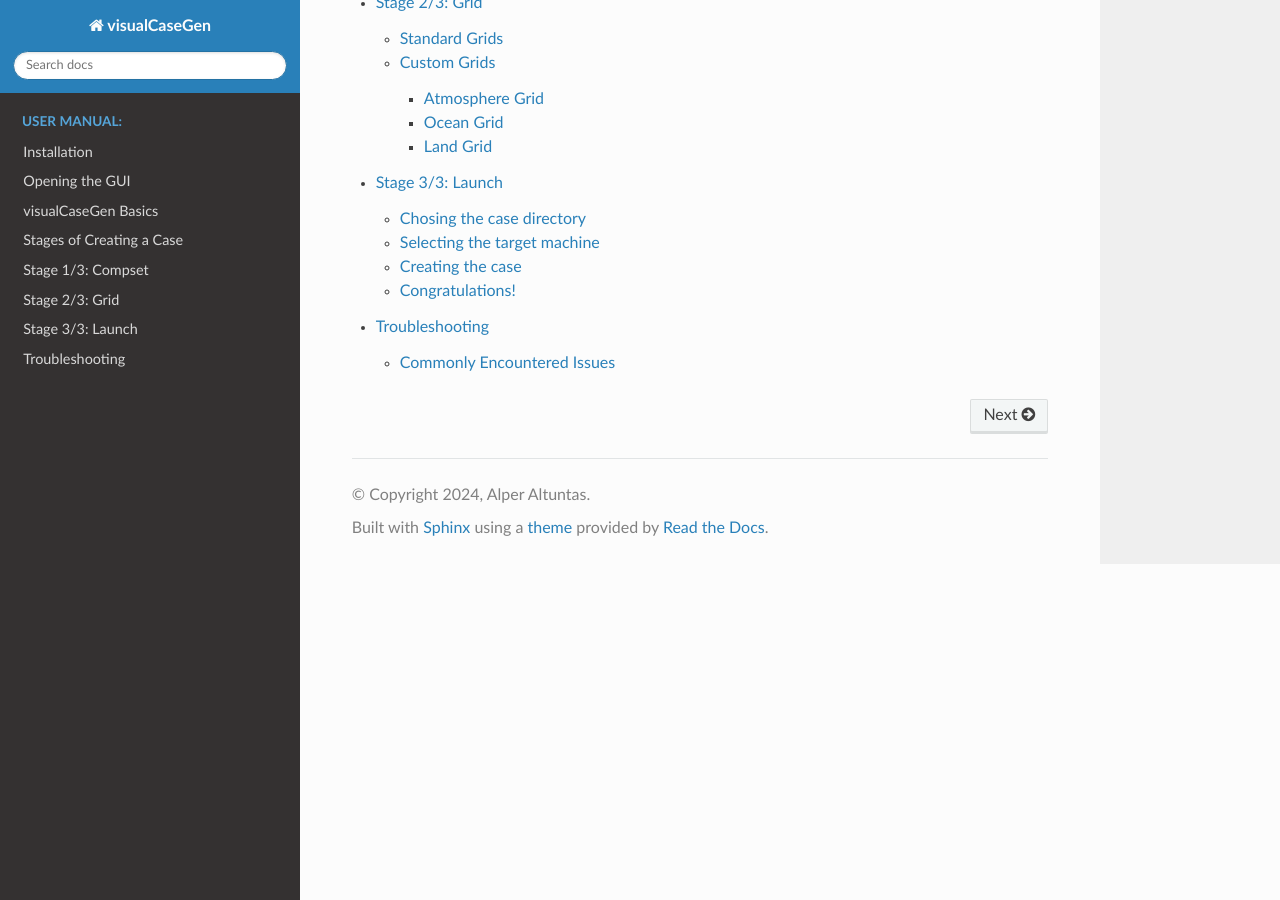
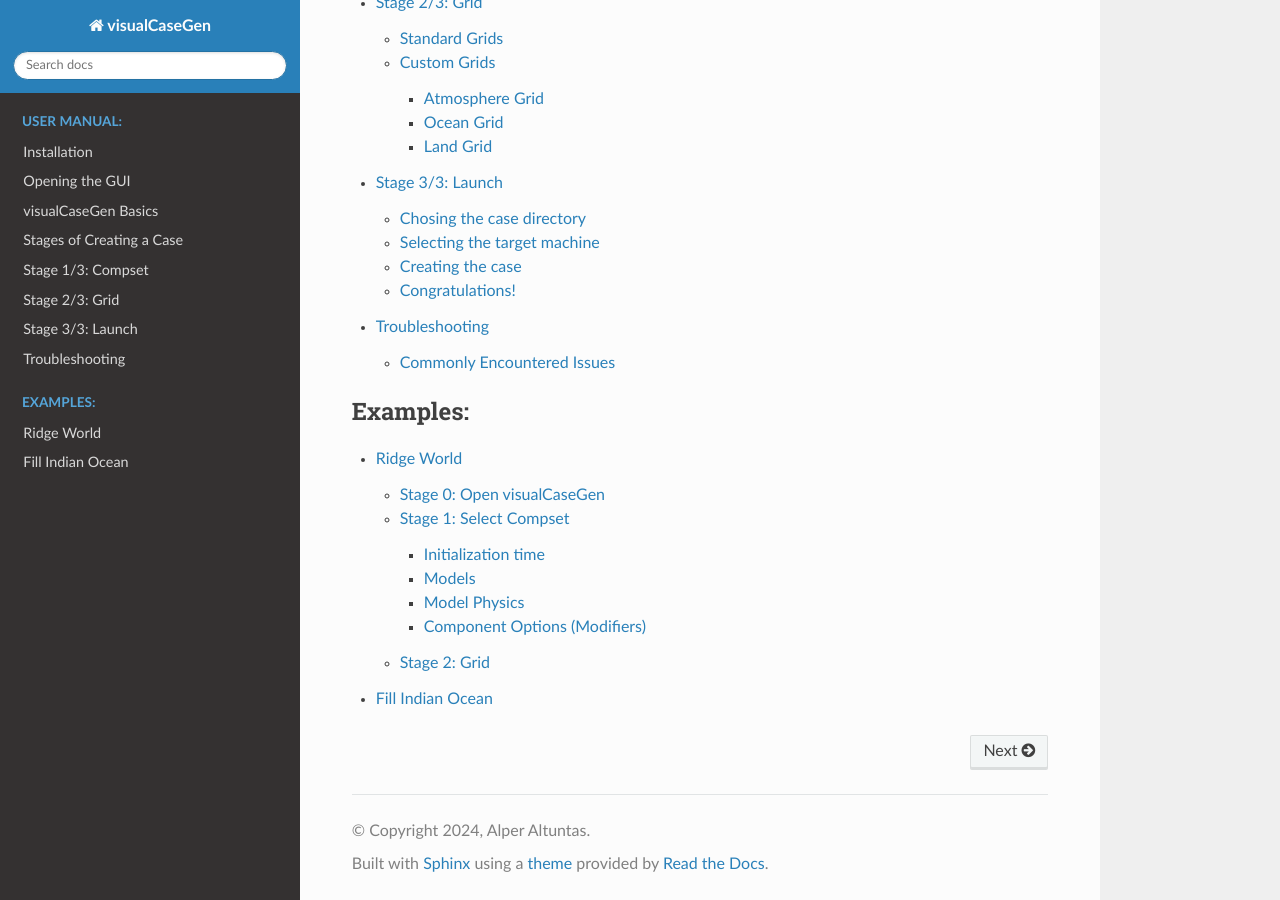
Before and after one commit to ESMCI/visualCaseGen, a Sphinx documentation site: the page built from docs/index.rst, in a window 1280 px wide and 900 px high, scrolled down 1877 px. Built offline with Sphinx 7.4.7 and the Read the Docs theme 3.1.0, drawn with Linux system fonts in a browser that asks for light colours; some of the changed lines change nothing that is shown.

Commit message:
initiate examples pages

```diff
--- /dev/null
+++ b/docs/fillindian.rst
@@ -0,0 +1,4 @@
+Fill Indian Ocean
+=================
+
+Instructions coming soon...
--- a/docs/index.rst
+++ b/docs/index.rst
@@ -53,3 +53,10 @@ For more information on each step, please refer to the corresponding sections in
    grid
    launch
    troubleshooting
+
+.. toctree::
+   :maxdepth: 3
+   :caption: Examples:
+
+   ridge
+   fillindian
--- a/docs/open.rst
+++ b/docs/open.rst
@@ -1,3 +1,5 @@
+.. _Open:
+
 Opening the GUI
 ===============================
 
--- /dev/null
+++ b/docs/ridge.rst
@@ -0,0 +1,76 @@
+Ridge World
+==============================
+
+This example provides step-by-step guidance on how to generate a coupled idealized
+configuration that consists of an aquaplanet with land caps at the pole and a narrow
+land ridge extending between the two poles, similar to the configuration used in `Wu et al (2021) <https://agupubs.onlinelibrary.wiley.com/doi/full/10.1029/2021GL093966>`_ .
+In the example given below, the visualCaseGen GUI is used to guide users through choosing
+their CESM components, setting up all the ocean input files, setting up all the land input
+files, and finally setting up and configuring their case.
+
+Here we are not running a standard case with CESM.  We are modifying the configuration substantially by changing the ocean grid, ocean bathymetry, continental geometry and land surface properties, so you should select "Custom" here.
+
+
+Stage 0: Open visualCaseGen
+--------------------------
+
+Follow the instructions in the :ref:`Open` to open visualCaseGen in your Jupyter notebook environment.
+
+Stage 1: Select Compset
+----------------------
+
+After having executed the cell with the command `from visualCaseGen import gui; gui`,
+and clicking the **Start** button, you will see the main interface of visualCaseGen.
+
+Click the **Custom** button to proceed with creating a custom compset for our idealized
+Ridge World configuration.
+
+.. image:: assets/stage1_1.png
+
+Initialization time
+~~~~~~~~~~~~~~~~~~~
+
+Once the `Custom` button is clicked, you will be prompted to select the initialization time.
+For this example, we will select `1850`` as the initialization time.
+
+.. image:: assets/stage1_5.png
+
+
+Models
+~~~~~~
+
+Once you've selected the initialization time, visualCaseGen will prompt you to select the
+models for each component class. In this ridge world case we select the following component options:
+`cam` as the atmosphere;
+`clm`` as the land component; `cice`` as the ice component; `mom`` as the ocean component, `srof``
+(i.e., stub run off) as the river component; `sglc`` (i.e., stub land ice) as the land ice component;
+and, `swav` (i.e. stub wave) as the wave component. After all the selections are made, the
+model matrix should look like:
+
+.. image:: assets/ridge1.png
+
+Model Physics
+~~~~~~~~~~~~~
+
+Having selected the models, you will proceed to select the physics options for each. The physics
+settings determine the complexity of each model component and impact computational requirements.
+For this example, we will select the following physics options which are based on the selections
+made in `Wu et al (2021) <https://agupubs.onlinelibrary.wiley.com/doi/full/10.1029/2021GL093966>`_ :
+
+.. image:: assets/ridge2.png
+
+Component Options (Modifiers)
+~~~~~~~~~~~~~~~~~~~~~~~~~~~~~
+
+We are now ready to finalize the compset by selecting optional physics modifiers. For this example,
+we will select `(none)` for all the components except for the `clm` component where we will select
+the satellite phenology (SP) mode for the land which means that aspects of the land model such as
+leaf-area index are prescribed as opposed to being prognosed interactively by the land biogeochemistry.
+
+.. image:: assets/ridge3.png
+
+Stage 2: Grid
+----------------------
+Having completed the compset configuration, you will now proceed to the `Grid` stage ...
+
+Further instructions will be added as the example is developed...
```
Also changed, not shown: docs/assets/ridge1.png (added), docs/assets/ridge2.png (added), docs/assets/ridge3.png (added).
